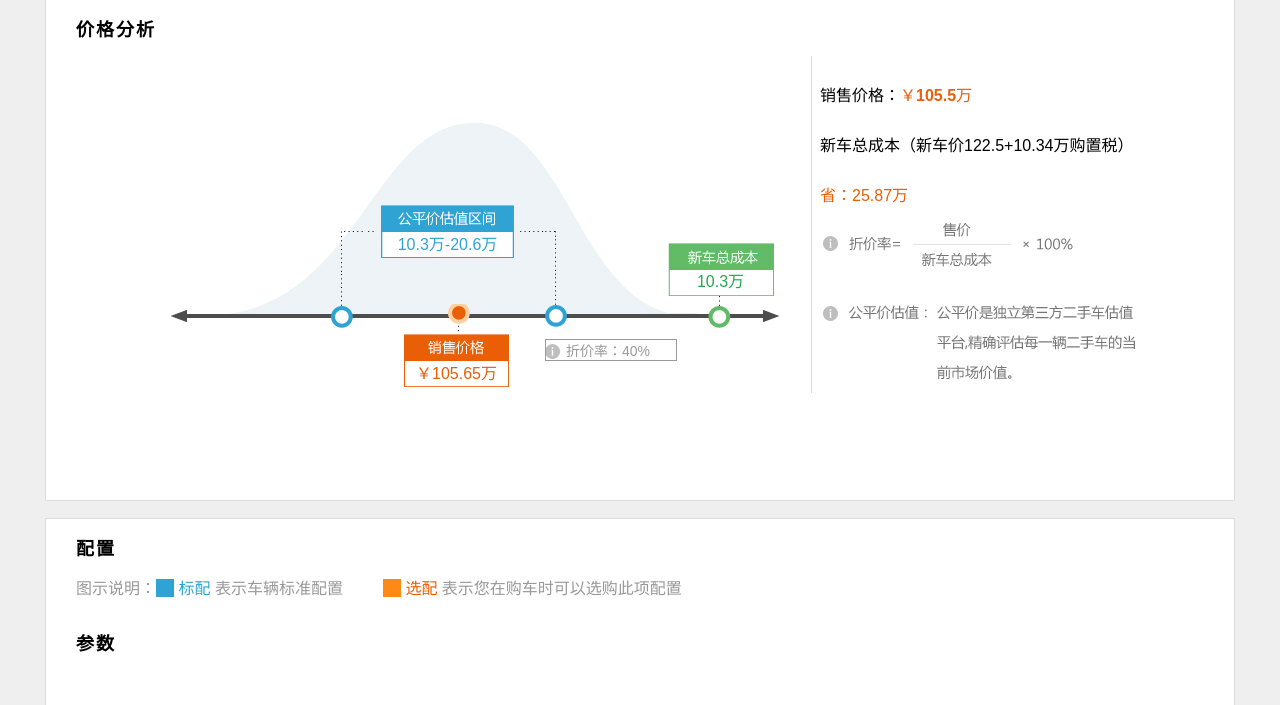
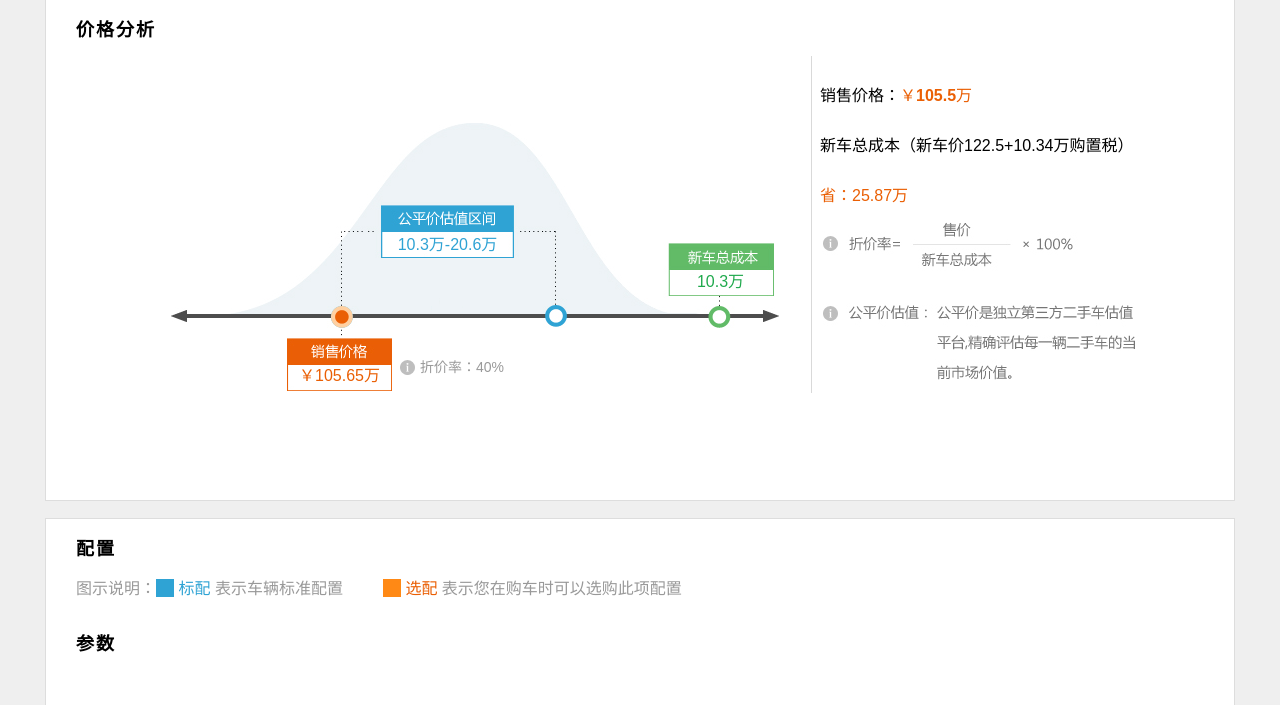
Before and after one commit to kevinwan/souchela, a Django app: template souche/templates/car_info.html in a window 1280 px wide. Shown: the part 1262-1967 px from the top of the page. Run offline with Django 3.2, Linux system fonts and the light colour scheme; the template is opened without the code that fills it, so the values that code supplies are empty; parts of the project's set-up code (start-up, migrations or seed data) failed here and were passed over.

Commit message:
[REV] Analysis Diagram

```diff
--- a/souche/static/css/car_info.css
+++ b/souche/static/css/car_info.css
@@ -339,7 +339,6 @@ background-position: -211px -2px;
 
 .config-info .config-data table {
 	width: 355px;
-	height: 394px;
 	margin: 0 15px;
 	font-size: 14px;
 	float: left;
@@ -351,6 +350,7 @@ background-position: -211px -2px;
 	vertical-align: middle;
 	width: 50%;
 	text-align: center;
+	height: 32px;
 }
 
 .config-info .config-data .t-title {
@@ -445,33 +445,32 @@ background-position: -211px -2px;
 .price-analysis .analysis-content .analysis-diagram .mark {
 	width: 192px;
 	height: 85px;
-	top: 130px;
+	top: 132px;
 	position: relative;
-	left: 182px;
+	left: 117px;
 }
 
 .price-analysis .analysis-content .analysis-diagram .current-point {
-	background: url(../image/car_info.png) no-repeat scroll -29px -207px;
+	background: url(../image/car_info.png) no-repeat scroll -29px -205px;
 	width: 105px;
 	height: 85px;
-	margin-left: 52px;
+	margin-left: 0;
 	line-height: 140px;
 }
 
 .price-analysis .analysis-content .analysis-diagram .rate-discount {
-	border: 1px solid;
 	position: relative;
 	width: 130px;
 	font-size: 14px;
-	left: 375px;
-	top: 80px;
+	left: 100px;
+	top: -35px;
 }
 
 .price-analysis .analysis-content .rate-discount i {
 	display: inline-block;
 	width: 15px;
 	height: 15px;
-	background: url(../image/car_info.png) no-repeat scroll -90px -57px;
+	background: url(../image/car_info.png) no-repeat scroll -89px -57px;
 	position: relative;
 	top: 3px;
 	margin-right: 5px;
--- a/souche/templates/car_info.html
+++ b/souche/templates/car_info.html
@@ -197,11 +197,14 @@
 				<div class="analysis-diagram fl">
 					<div class="diagram">
 						<div class="evaluate-range f-lake-blue tac">10.3万-20.6万</div>
+
 						<div class="total-cost f-light-green tac">10.3万</div>
+
 						<div class="mark f-orange tac">
 							<div class="current-point">￥105.65万</div>
+
+							<div class="rate-discount f-gray"><i></i>折价率：40%</div>
 						</div>
-						<div class="rate-discount f-gray"><i></i>折价率：40%</div>
 					</div>
 				</div>
 
@@ -253,6 +256,9 @@
 					{% endif %}
 					{% endfor %}
 				</table>
+				{% if forloop.counter|divisibleby:"3" %}
+				<div class="clear"></div>
+				{% endif %}
 				{% endfor %}
 				<div class="clear"></div>
 			</div>
@@ -274,6 +280,9 @@
 					{% endif %}
 					{% endfor %}
 				</table>
+				{% if forloop.counter|divisibleby:"4" %}
+				<div class="clear"></div>
+				{% endif %}
 				{% endfor %}
 				<div class="clear"></div>
 			</div>
```
